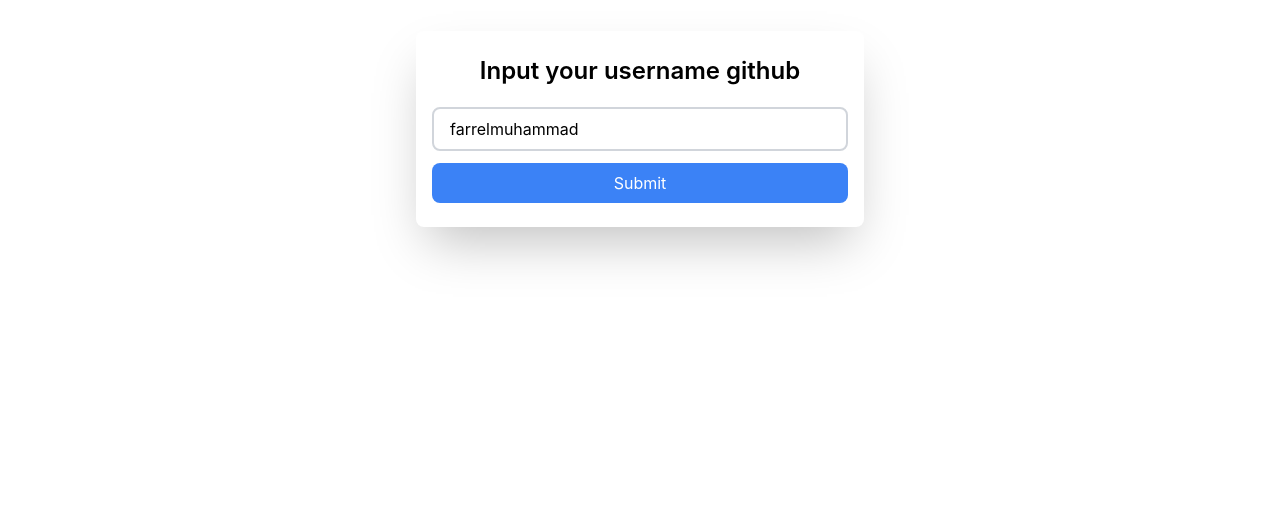
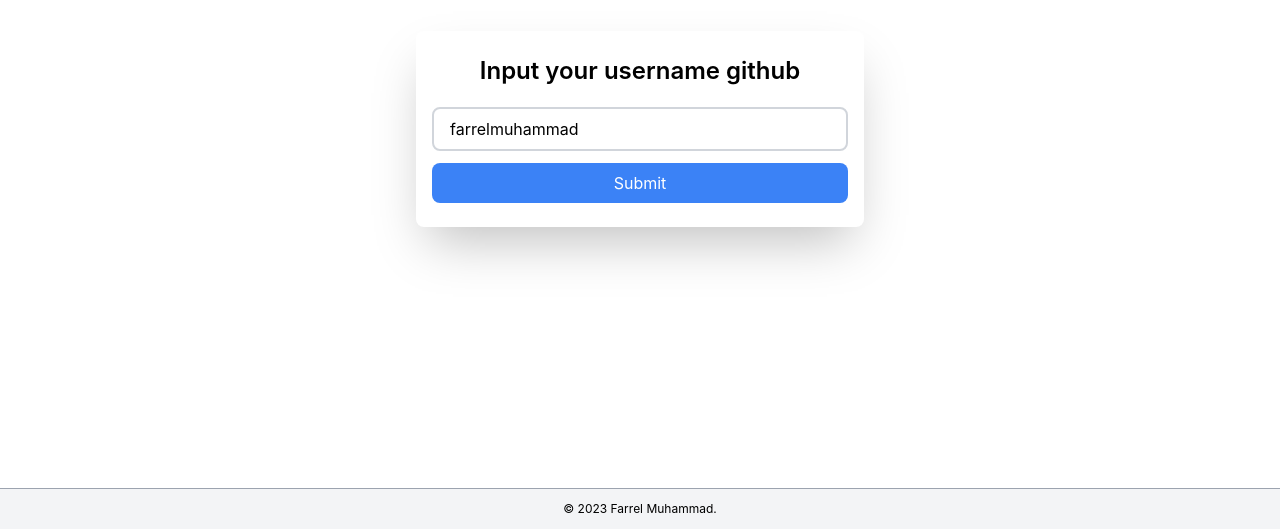
Before and after one commit to farrelmuhammad/github-repos, a React (Create React App) app: page / in a window 1280 px wide. Shown: the part 271-800 px from the top of the page. Built offline with nearby package versions, Linux system fonts and the light colour scheme.

Commit message:
Add footer in homepage

```diff
--- a/src/pages/Homepage.jsx
+++ b/src/pages/Homepage.jsx
@@ -42,6 +42,9 @@ const Homepage = () => {
                     </div>
                 </div>
             </div>
+            <footer className="bg-gray-100 text-center text-xs p-3 absolute bottom-0 w-full border-t border-gray-400">
+                &copy; 2023 Farrel Muhammad.
+            </footer>
         </>
     )
 }
```
